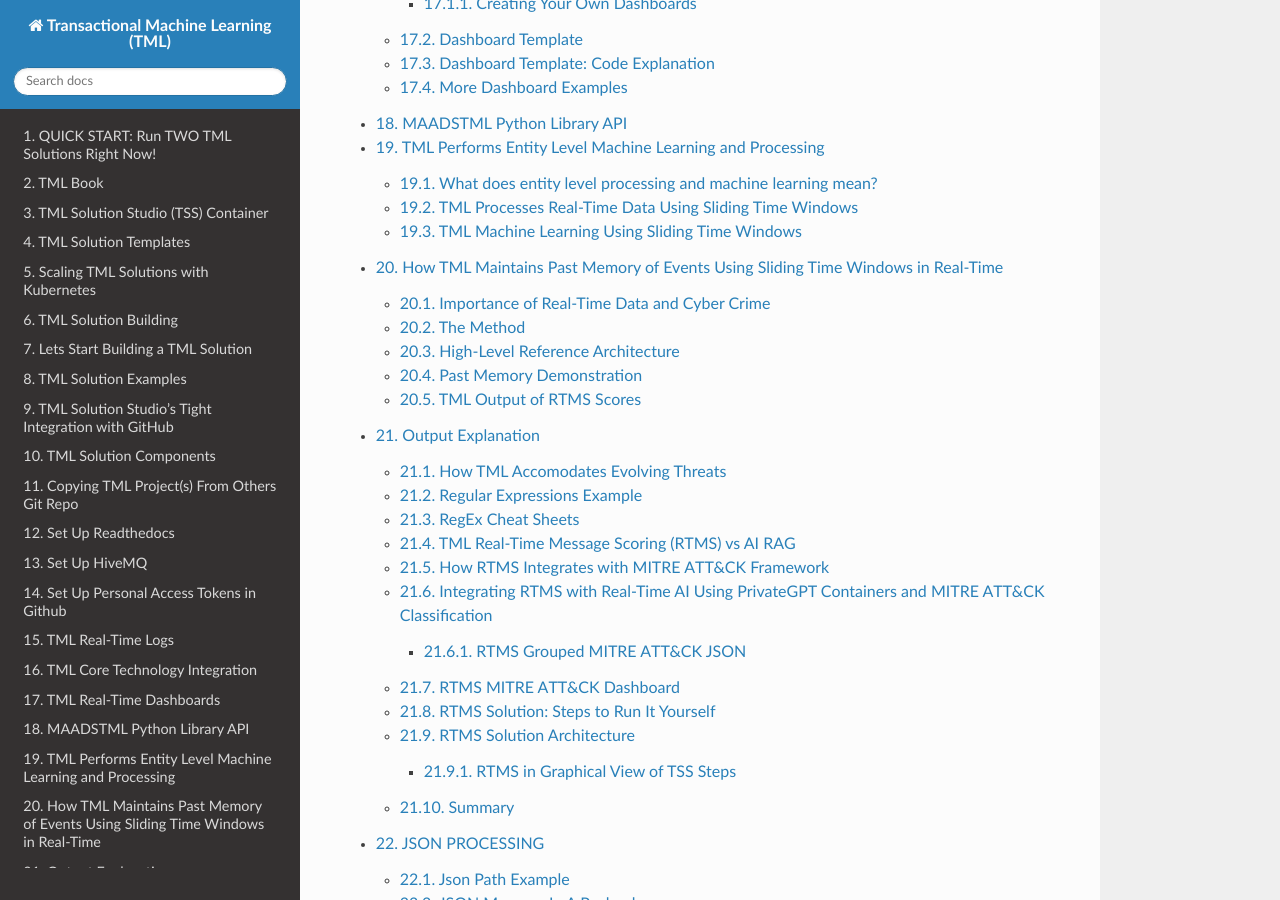
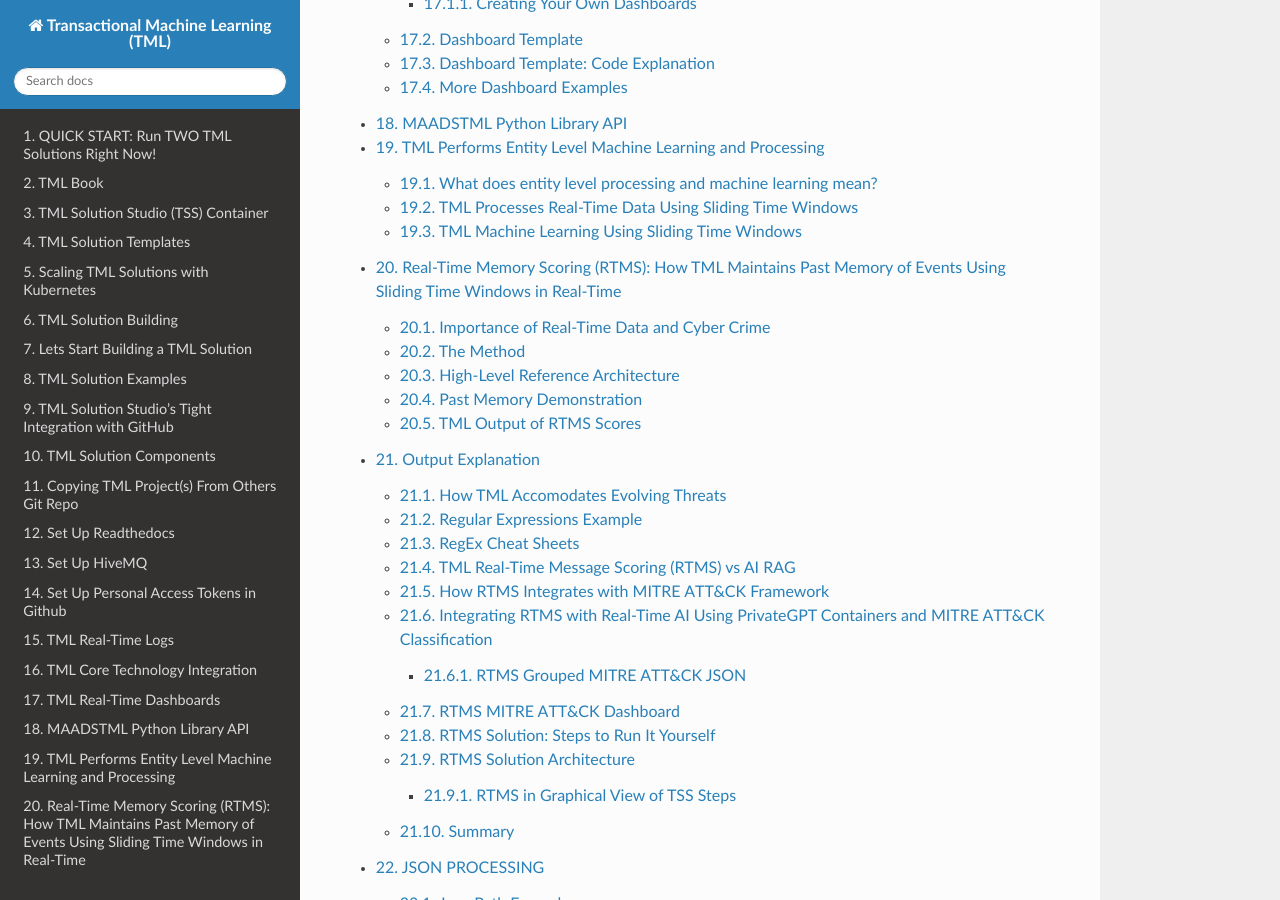
Before and after one commit to smaurice101/readthedocs, a Sphinx documentation site: the page built from docs/source/index.rst, in a window 1280 px wide and 900 px high, scrolled down 11883 px. Built offline with Sphinx 7.4.7 and the Read the Docs theme 3.1.0, drawn with Linux system fonts in a browser that asks for light colours; some of the changed text lies outside the part shown.

Commit message:
Update rtms.rst

```diff
--- a/docs/source/rtms.rst
+++ b/docs/source/rtms.rst
@@ -1,4 +1,4 @@
-How TML Maintains Past Memory of Events Using Sliding Time Windows in Real-Time
+Real-Time Memory Scoring (RTMS): How TML Maintains Past Memory of Events Using Sliding Time Windows in Real-Time
 ============================================
 
 .. tip::
```
